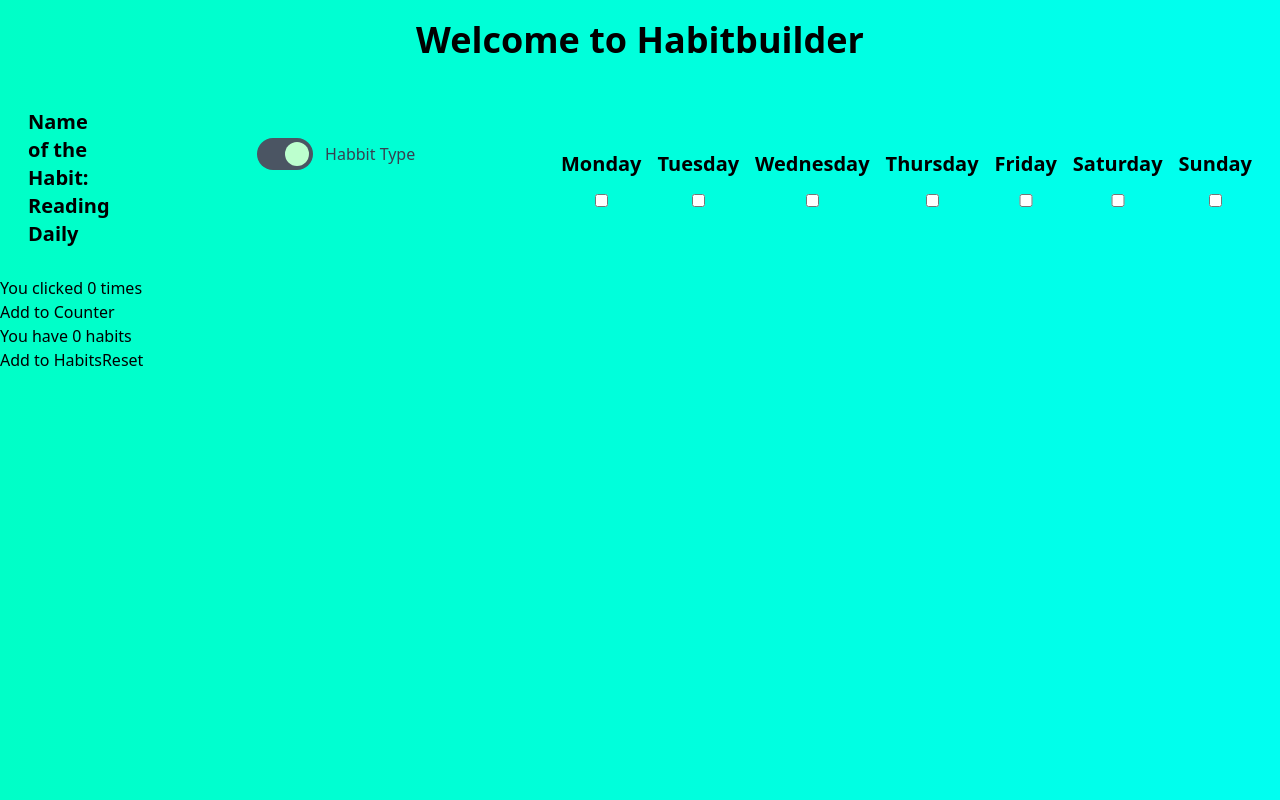
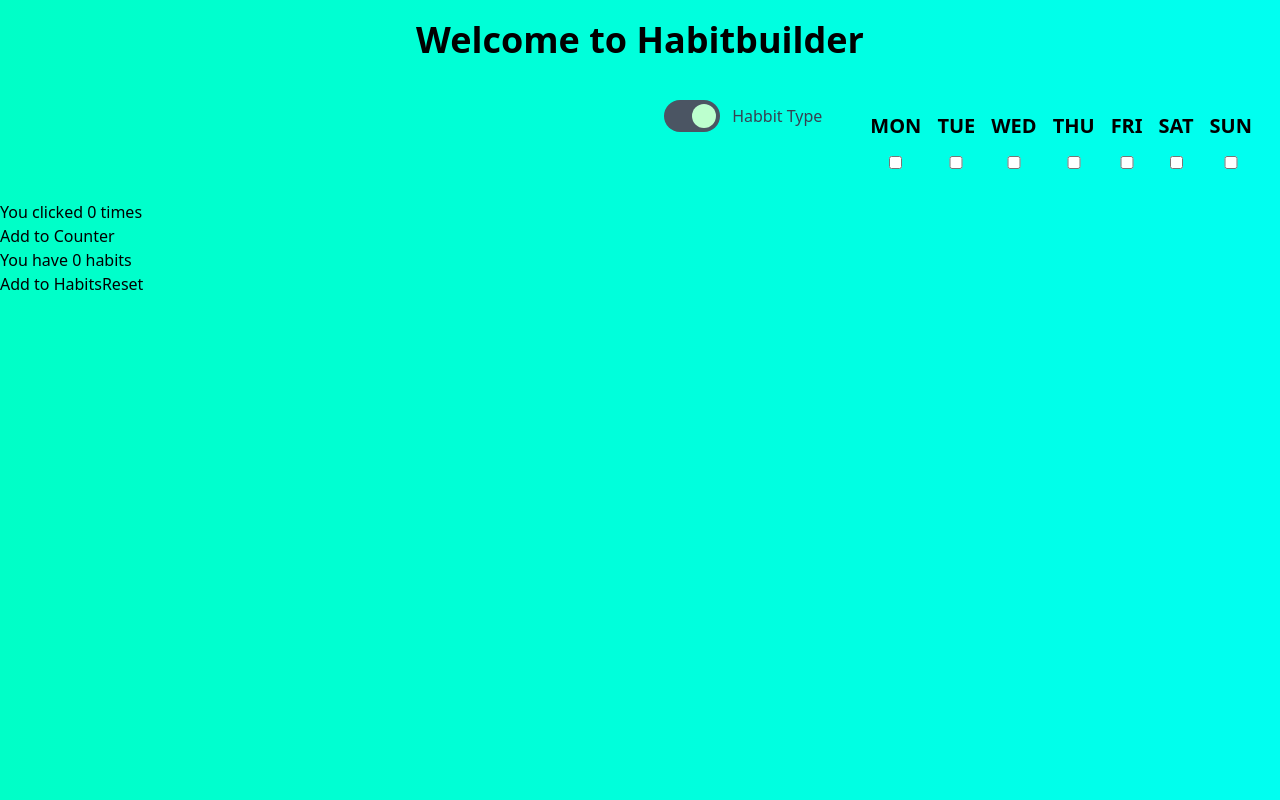
Before and after one commit to robonafisi/react-testing, a React (Create React App) app: page / in a window 1280 px wide. Both pictures are taken after a click on the label "Habbit Type". Built offline with nearby package versions, Linux system fonts and the light colour scheme.

Commit message:
Adding a better Div structure

```diff
--- a/src/App.js
+++ b/src/App.js
@@ -1,5 +1,5 @@
 import './App.css';
-import { useState, useEffect } from 'react';
+import { useState } from 'react';
 import { Helmet } from 'react-helmet';
 
 
@@ -17,9 +17,7 @@ function App() {
   const [suncount, setSuncount] = useState(0);
 
 
-   useEffect(() => {
-    document.title = `You clicked ${count} times`;
-  });
+  document.title = "Habit Tracker";
 
   function toggleButton(){
     setHabittype(!habittype)
@@ -41,7 +39,6 @@ function App() {
       </div>
 
       <div className="flex space-x-10 m-5">
-        <div><h1 className='m-2 text-xl font-bold'>Name of the Habit: Reading Daily</h1></div>
 
         <div class="flex items-center justify-center w-full mb-12">
           <label for="toggleB" class="flex items-center cursor-pointer">
@@ -60,13 +57,13 @@ function App() {
 
         {habittype ?
         <div className='flex items-center'>
-        <div className='flex flex-col'><p className='m-2 text-xl font-bold'>Monday</p><input type="checkbox" className='m-2'/></div>
-        <div className='flex flex-col'><p className='m-2 text-xl font-bold'>Tuesday</p><input type="checkbox" className='m-2'/></div>
-        <div className='flex flex-col'><p className='m-2 text-xl font-bold'>Wednesday</p><input type="checkbox" className='m-2'/></div>
-        <div className='flex flex-col'><p className='m-2 text-xl font-bold'>Thursday</p><input type="checkbox" className='m-2'/></div>
-        <div className='flex flex-col'><p className='m-2 text-xl font-bold'>Friday</p><input type="checkbox" className='m-2'/></div>
-        <div className='flex flex-col'><p className='m-2 text-xl font-bold'>Saturday</p><input type="checkbox" className='m-2'/></div>
-        <div className='flex flex-col'><p className='m-2 text-xl font-bold'>Sunday</p><input type="checkbox" className='m-2'/></div>
+        <div className='flex flex-col'><p className='m-2 text-xl font-bold'>MON</p><input type="checkbox" className='m-2'/></div>
+        <div className='flex flex-col'><p className='m-2 text-xl font-bold'>TUE</p><input type="checkbox" className='m-2'/></div>
+        <div className='flex flex-col'><p className='m-2 text-xl font-bold'>WED</p><input type="checkbox" className='m-2'/></div>
+        <div className='flex flex-col'><p className='m-2 text-xl font-bold'>THU</p><input type="checkbox" className='m-2'/></div>
+        <div className='flex flex-col'><p className='m-2 text-xl font-bold'>FRI</p><input type="checkbox" className='m-2'/></div>
+        <div className='flex flex-col'><p className='m-2 text-xl font-bold'>SAT</p><input type="checkbox" className='m-2'/></div>
+        <div className='flex flex-col'><p className='m-2 text-xl font-bold'>SUN</p><input type="checkbox" className='m-2'/></div>
         </div> :
         <div className='flex items-center'>
         <div className='flex flex-col'><p className='m-2 text-xl font-bold text-center'>MON</p><p className='text-center'>{moncount}</p><button className="bg-blue-500 hover:bg-blue-700 text-white font-bold py-2 px-4 rounded-full" onClick={() => setMoncount(moncount + 1)}>Add</button><button className="bg-red-500 hover:bg-red-700 text-white font-bold py-2 px-4 rounded-full" onClick={() => setMoncount(0)}>Reset</button></div>
```
